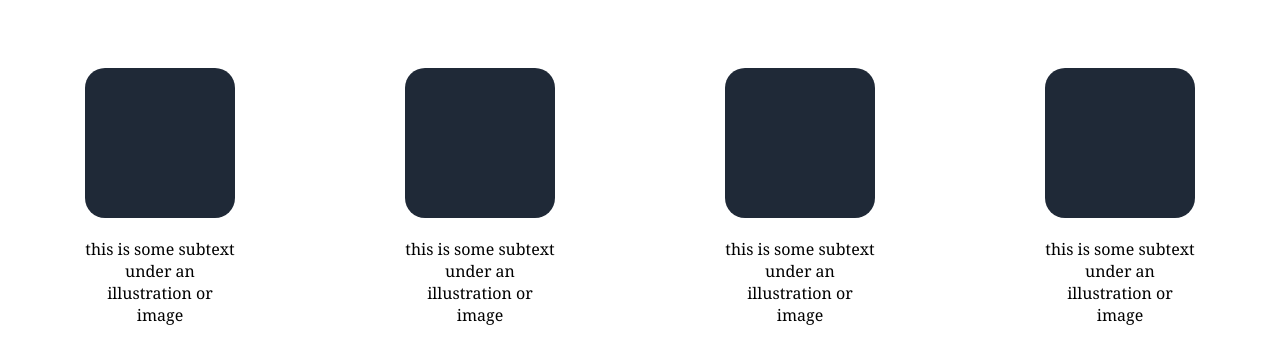
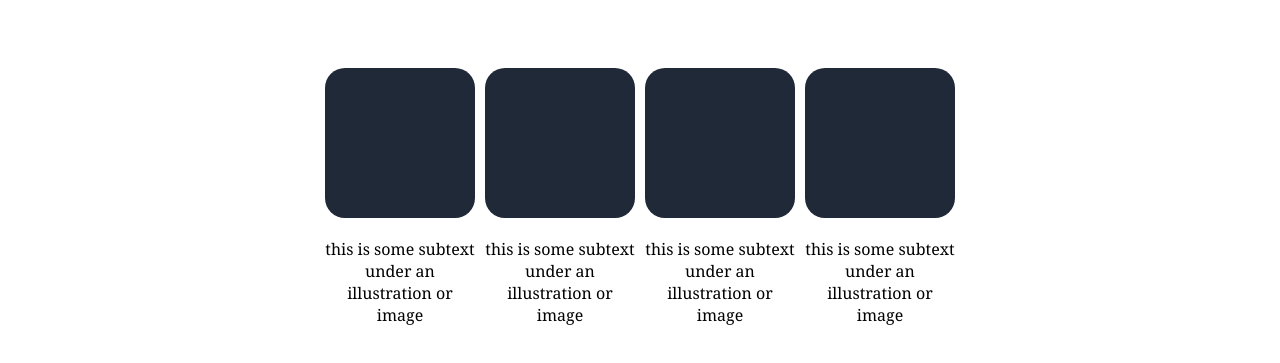
Before and after one commit to AniKrisn/landing-page, a plain HTML site: page index.html in a window 1280 px wide. Shown: the part 761-1124 px from the top of the page. Drawn offline with Linux system fonts and the light colour scheme.

Commit message:
fix boxes in center and close together, section complete

```diff
--- a/style.css
+++ b/style.css
@@ -98,6 +98,8 @@ ul, a {
     align-items: center;
     flex-flow: column wrap;
     flex-basis: 100%;
+    max-width: 800px;
+    margin: 0 25% 0 25%;
 }
 
 .information .container .img-box {
```
